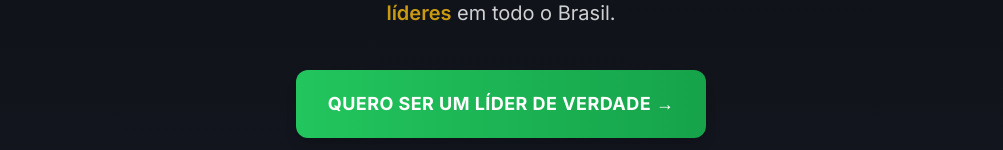
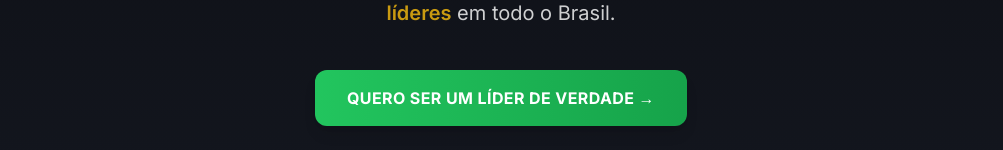
Before and after one commit to techfranca/IZA_DNA-da-Lideranca, a Next.js app: page / in a window 1280 px wide. Shown: the part 650-800 px from the top of the page, without its empty margins (139-1142 px from the left). Built offline with nearby package versions, Linux system fonts and the light colour scheme.

Commit message:
diminui fonte do botao

```diff
--- a/src/app/page.tsx
+++ b/src/app/page.tsx
@@ -26,7 +26,7 @@
 }) => (
   <a
     href="#oferta"
-    className={`btn-cta inline-block rounded-xl px-8 py-5 text-base sm:text-lg font-bold text-white tracking-wide shadow-lg whitespace-nowrap ${className}`}
+    className={`btn-cta inline-block rounded-xl px-8 py-4 text-sm sm:text-base font-bold text-white tracking-wide shadow-lg whitespace-nowrap ${className}`}
   >
     {children}
   </a>
```
